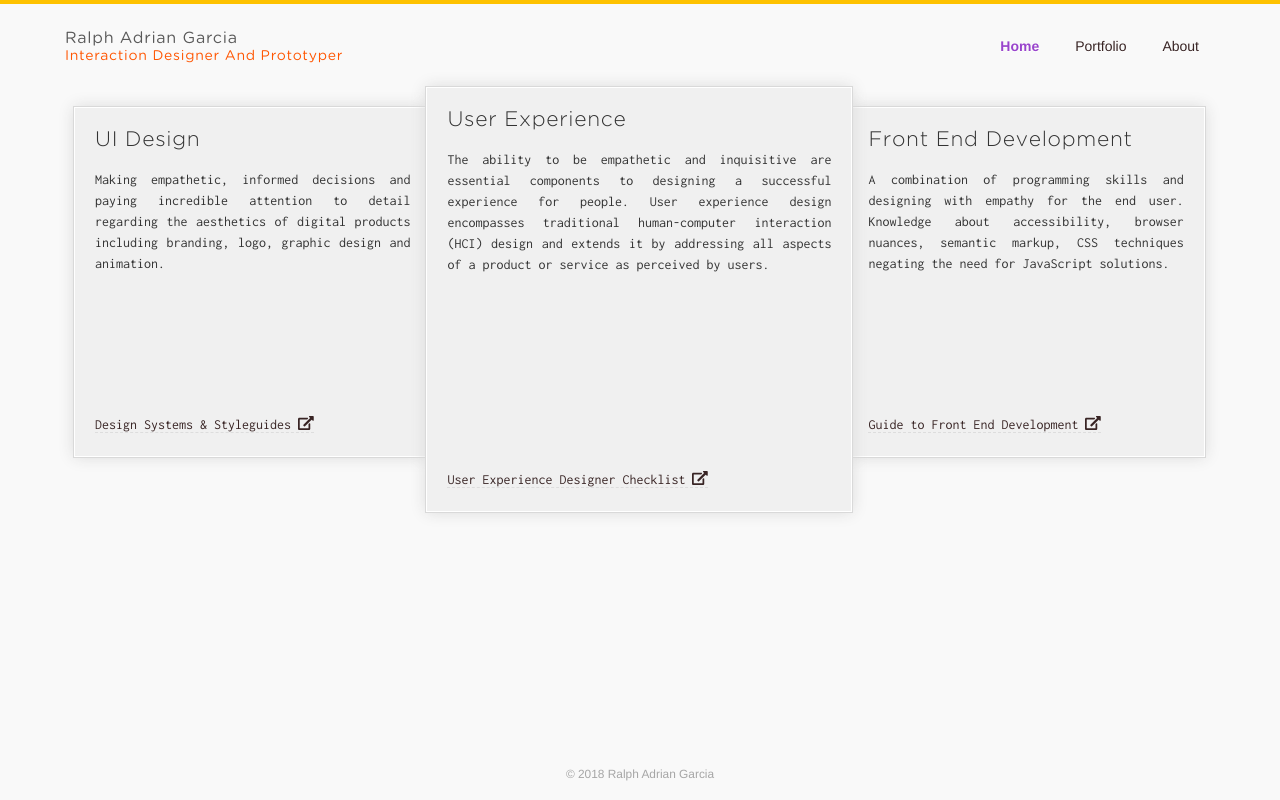
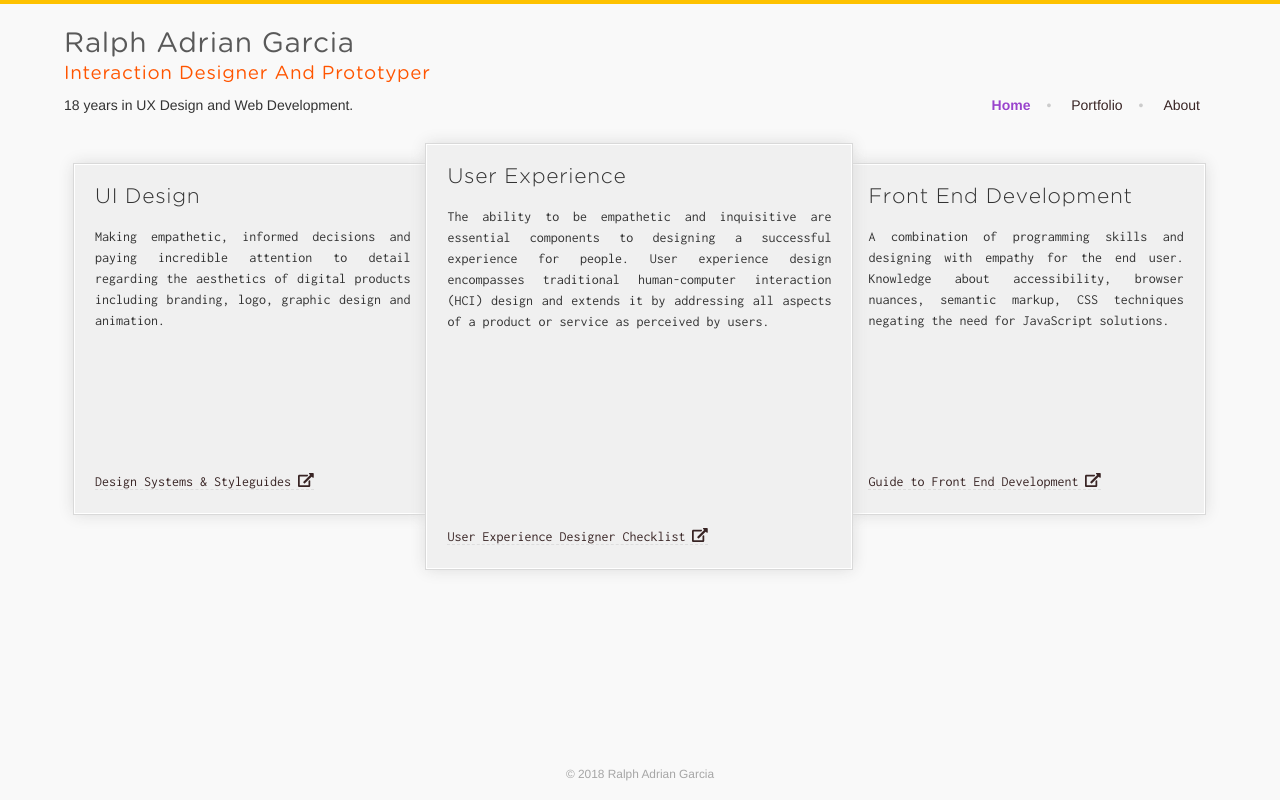
Before and after one commit to pencilmedia/screenchef-php, a PHP site: page /app/ in a window 1280 px wide. Run offline with PHP 8.4, Linux system fonts and the light colour scheme; some libraries are stand-ins or nearby versions.

Commit message:
fix nav bug

```diff
--- a/app/assets/css/global.css
+++ b/app/assets/css/global.css
@@ -1,3 +1,4 @@
+@charset "UTF-8";
 /* BEGIN: styles.scss
 // -----------------------------------------------------*/
 /* BEGIN: _var.scss
@@ -420,57 +421,61 @@ h6 {
 
 /* BEGIN: nav.scss
 // -----------------------------------------------------*/
-header {
+.page-header {
   display: grid;
   grid-template-columns: 1fr auto; }
-  header hgroup h1 {
+  .page-header hgroup h1 {
     margin: 24px 0 0 0; }
-    header hgroup h1 a {
+    .page-header hgroup h1 a {
       border-bottom: none;
       color: #595959; }
-  header hgroup h2 {
+  .page-header hgroup h2 {
     color: #f50;
     font-size: 135%; }
-    header hgroup h2 + p {
+    .page-header hgroup h2 + p {
       margin-top: 10px;
       margin-bottom: 8px; }
-  header nav {
+  .page-header nav {
     align-self: end;
     color: #ccc; }
-    header nav > ul {
+    .page-header nav > ul {
       list-style: none;
       margin-bottom: 0; }
-      header nav > ul li {
+      .page-header nav > ul li {
         display: inline-block;
         margin-bottom: 0; }
-        header nav > ul li a {
+        .page-header nav > ul li a {
           border-bottom: 4px solid transparent;
           display: inline-block;
           padding: 4px 16px;
           text-transform: capitalize;
           text-shadow: 0 1px #fff; }
-          header nav > ul li a.active {
+          .page-header nav > ul li a.active {
             color: #94c;
             font-weight: bold; }
-          header nav > ul li a:hover {
+          .page-header nav > ul li a:hover {
             border-bottom-color: #94c; }
+        .page-header nav > ul li:after {
+          content: "•"; }
+        .page-header nav > ul li:last-child:after {
+          content: ""; }
 
 /* BEGIN: Secondary Page Navigation */
-.freeze-nav .page-header {
-  border: 1px solid transparent; }
-  .freeze-nav .page-header hgroup {
+.navbar-fixed hgroup {
   -moz-transition: all 2s ease-in ease;
   -ms-transition: all 2s ease-in ease;
   -o-transition: all 2s ease-in ease;
   -webkit-transition: all 2s ease-in ease;
   transition: all 2s ease-in ease; }
-    .freeze-nav .page-header hgroup h1 {
-      font-size: 115%; }
-    .freeze-nav .page-header hgroup h2 {
+  .navbar-fixed hgroup h1 {
+    font-size: 115%;
+    margin: 0; }
+  .navbar-fixed hgroup h2 {
     font-size: 100%; }
-      .freeze-nav .page-header hgroup h2 + p {
+    .navbar-fixed hgroup h2 + p {
       display: none; }
-  .freeze-nav .page-header.navbar-fixed {
+
+.navbar-fixed.navbar-fixed {
   background: rgba(254, 194, 0, 0.9);
   border-top: 2px solid #FEC200;
   box-shadow: 0 1px 3px #807f7f;
@@ -484,27 +489,27 @@ header {
   -webkit-backdrop-filter: blur(5px);
   /* backdrop-filter is not fully supported yet; so far only on safari */
   backdrop-filter: blur(5px); }
-    .freeze-nav .page-header.navbar-fixed hgroup {
+  .navbar-fixed.navbar-fixed hgroup {
     display: inline-block; }
-      .freeze-nav .page-header.navbar-fixed hgroup h1 {
+    .navbar-fixed.navbar-fixed hgroup h1 {
       color: #000;
       display: inline-block;
       line-height: 40px; }
-      .freeze-nav .page-header.navbar-fixed hgroup h2 {
+    .navbar-fixed.navbar-fixed hgroup h2 {
       display: none; }
-    .freeze-nav .page-header.navbar-fixed nav {
+  .navbar-fixed.navbar-fixed nav {
     margin-right: 10px;
     padding-top: 5px;
     top: 0; }
-      .freeze-nav .page-header.navbar-fixed nav ul {
+    .navbar-fixed.navbar-fixed nav ul {
       margin-bottom: 0; }
-        .freeze-nav .page-header.navbar-fixed nav ul li {
+      .navbar-fixed.navbar-fixed nav ul li {
         margin-bottom: 0; }
-          .freeze-nav .page-header.navbar-fixed nav ul li:after {
+        .navbar-fixed.navbar-fixed nav ul li:after {
           color: #000; }
-          .freeze-nav .page-header.navbar-fixed nav ul li a {
+        .navbar-fixed.navbar-fixed nav ul li a {
           text-shadow: none; }
-            .freeze-nav .page-header.navbar-fixed nav ul li a:not(.active) {
+          .navbar-fixed.navbar-fixed nav ul li a:not(.active) {
             color: #000; }
 
 .subnav strong {
--- a/app/assets/js/global.js
+++ b/app/assets/js/global.js
@@ -6,7 +6,7 @@
  var global = {};
 
  global = {
-     init: function() {
+      init: function () {
            global.initPlugins();
            global.initFreezeNav();
            global.smoothJump();
@@ -14,21 +14,21 @@
       },
       // INIT PLUGINS
       ///////////////
-     initPlugins: function() {
-         $(function() {
+      initPlugins: function () {
+           $(function () {
                 // Init FastClick Plugin
                 FastClick.attach(document.body);
            });
       },
       // INIT FREEZE NAVIGATION
       ///////////////
-     initFreezeNav: function() {
+      initFreezeNav: function () {
            var mainNav = $('.page-header');
            var itemOffset = mainNav.offset().top;
 
            // CHECK IF NAV IS VISIBLE
            // JQUERY FUNCTION
-          $.fn.isVisible = function() {
+           $.fn.isVisible = function () {
                 // Am I visible?
                 // Height and Width are not explicitly necessary in visibility detection, the bottom, right, top and left are the
                 // essential checks. If an image is 0x0, it is technically not visible, so it should not be marked as such.
@@ -43,20 +43,19 @@
                 );
            };
            // If nav is not visible make it visible
-          if ( !$('.page-header').isVisible() ) {
+           if (!$('.page-header').isVisible()) {
                 mainNav.addClass('navbar-fixed animate25s fadeInDown');
            };
            // Scroll behavior: toggle freeze nav
-          $(window).scroll(function(){
-               $('body').addClass('freeze-nav');
+           $(window).scroll(function () {
                 var scrollToTop = $(window).scrollTop();
 
                 // Freeze navigation
-              if(scrollToTop > 0) {
+                if (scrollToTop > 0) {
                      mainNav.addClass('navbar-fixed animate25s fadeInDown');
                 }
                 // Unfreeze navigation
-              if(scrollToTop == 0) {
+                if (scrollToTop == 0) {
                      $('.page-header.navbar-fixed').removeClass('navbar-fixed fadeInDown');
                      // window.setTimeout(function() {
                      //      mainNav.removeClass('fadeOut').addClass('zoomInUp');
@@ -67,16 +66,16 @@
       },
       // INIT SECONDARY PAGES NAVIGATION
       ///////////////
-     initAnimation: function() {
-         $(document).ready(function() {
+      initAnimation: function () {
+           $(document).ready(function () {
                 // Remove hard coded animation classes in nav.inc.php
                 $('.page-header').removeClass('animated zoomInUp');
            });
       },
-     openExternalLinks: function() {
+      openExternalLinks: function () {
            // EXTERNAL LINK - Open external links in new window
            ////////////////////////////////////////////////////
-         $('a[href^=http]').on("click", function() {
+           $('a[href^=http]').on("click", function () {
                 //Not this domain - open link in window
                 if (!this.href.indexOf('screenchef.com') < 0) {
                      window.open(this.href);
@@ -84,8 +83,8 @@
                 }
            });
       },
-     smoothJump: function() {
-         $('a[href*="#"]:not([href="#"], a.tab)').on("click", function() {
+      smoothJump: function () {
+           $('a[href*="#"]:not([href="#"], a.tab)').on("click", function () {
                 if (location.pathname.replace(/^\//, '') == this.pathname.replace(/^\//, '') && location.hostname == this.hostname) {
                      var target = $(this.hash);
                      target = target.length ? target : $('[name=' + this.hash.slice(1) + ']');
@@ -98,10 +97,10 @@
                 }
            });
       },
-     linkBehaviors: function() {
+      linkBehaviors: function () {
            // EXTERNAL LINK - Open external links in new window
            ////////////////////////////////////////////////////
-         $('a[href^=http]').click( function() {
+           $('a[href^=http]').click(function () {
                 //Not this domain - open link in window
                 if (this.href.indexOf('pencilmedia.com') < 0) {
                      window.open(this.href);
@@ -109,8 +108,8 @@
                 }
            });
            // Override above behavior and open internal link in a new window - Add the class .pop to the link
-         if ( $('a.pop') ) {
-             $('a.pop').click( function() {
+           if ($('a.pop')) {
+                $('a.pop').click(function () {
                      window.open(this.href);
                      return false;
                 });
--- a/app/assets/scss/_nav.scss
+++ b/app/assets/scss/_nav.scss
@@ -1,7 +1,7 @@
 /* BEGIN: nav.scss
 // -----------------------------------------------------*/
 
-header {
+.page-header {
     display: grid;
     grid-template-columns: 1fr auto;
     hgroup {
@@ -44,19 +44,27 @@ header {
                         border-bottom-color: $purple;
                     }
                 }
+                &:after {
+                    content: "•";
+                }
+                &:last-child {
+                    &:after {
+                        content: "";
+                    }
+                }
             }
         }
     }
 }
 
 /* BEGIN: Secondary Page Navigation */
-.freeze-nav {
-    .page-header {
-        border:1px solid transparent;
+
+.navbar-fixed {
     hgroup {
         @include transition(all 2.0s ease-in);
         h1 {
             font-size: 115%;
+            margin: 0;
         }
         h2 {
             font-size: 100%;
@@ -104,7 +112,6 @@ header {
                         text-shadow: none;
                         &:not(.active) {
                             color: $black;
-                            }
                         }
                     }
                 }
--- a/app/inc/nav.inc.php
+++ b/app/inc/nav.inc.php
@@ -1,7 +1,7 @@
 <!--[if lt IE 7]>
 <p class="chromeframe">You are using an <strong>outdated</strong> browser. Please <a href="http://browsehappy.com/">upgrade your browser</a> or <a href="http://www.google.com/chromeframe/?redirect=true">activate Google Chrome Frame</a> to improve your experience.</p>
 <![endif]-->
-<header class="page-header animated zoomInUp">
+<header class="page-header animate25s zoomInUp">
     <hgroup>
         <h1><a href="<?php echo $ROOT ?>">Ralph Adrian Garcia</a></h1>
         <h2>Interaction Designer and Prototyper</h2>
--- a/app/index.php
+++ b/app/index.php
@@ -16,7 +16,7 @@ require('../vendor/autoload.php'); // For heroku php hosting
 <title><?php echo hmpgTitle ?></title>
 <?php include("inc/head.inc.php"); ?>
 </head>
-<body class="hmpg">
+<body class="secondary">
     <!--[if lt IE 7]>
         <p class="browsehappy">You are using an <strong>outdated</strong> browser. Please <a href="http://browsehappy.com/">upgrade your browser</a> to improve your experience.</p>
     <![endif]-->
```
Also changed, not shown: 1 other file. Lines whose indentation alone changed are shown as unchanged.
